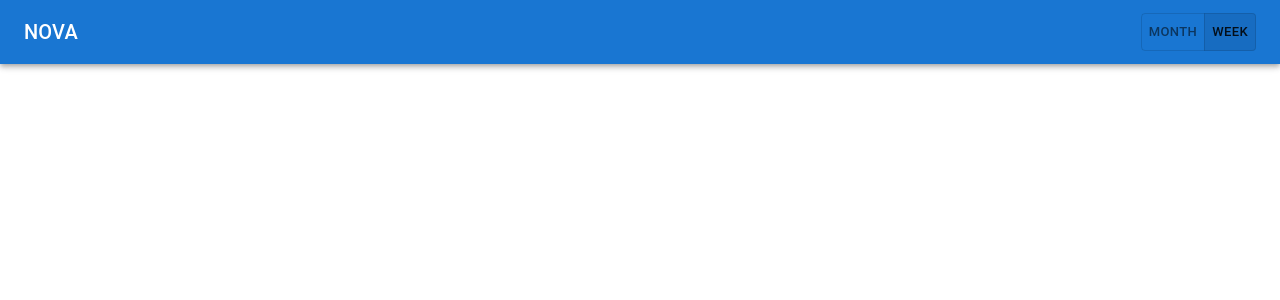
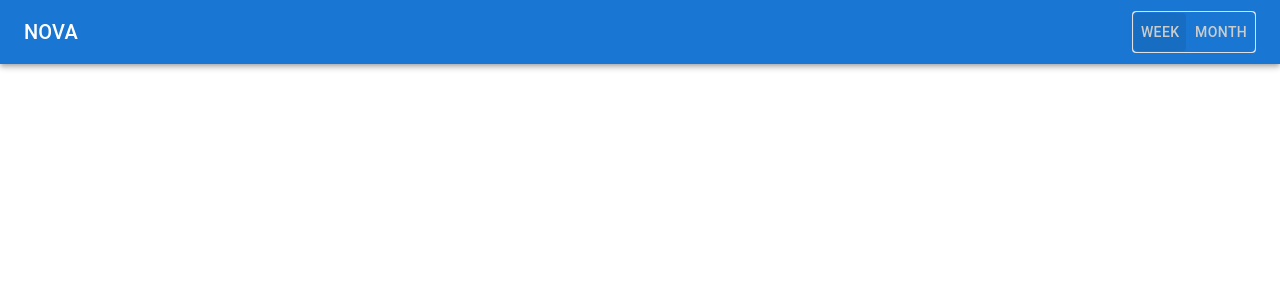
Before and after one commit to mariobsantana/nova-navbar, a React (Create React App) app in the folder navbar/: page / in a window 1280 px wide. Shown: the top 300 px of the page. Built offline with nearby package versions, Linux system fonts and the light colour scheme.

Commit message:
Modificaciones al boton

```diff
--- a/navbar/src/microcomponent/weekMonthButton/WeekMonthButton.css
+++ b/navbar/src/microcomponent/weekMonthButton/WeekMonthButton.css
@@ -0,0 +1,6 @@
+.wmbutton{
+    color: #ccc;
+}
+.wmbutton2{
+    background-color: #1976D2;
+}
--- a/navbar/src/microcomponent/weekMonthButton/WeekMonthButton.tsx
+++ b/navbar/src/microcomponent/weekMonthButton/WeekMonthButton.tsx
@@ -1,10 +1,28 @@
 import * as React from 'react';
-import Stack from '@mui/material/Stack';
+import { styled } from '@mui/material/styles';
+import Paper from '@mui/material/Paper';
 import ToggleButton from '@mui/material/ToggleButton';
 import ToggleButtonGroup from '@mui/material/ToggleButtonGroup';
+import Typography from '@mui/material/Typography';
 import './WeekMonthButton.css';
 
-export default function WeekMonthButton() {
+const StyledToggleButtonGroup = styled(ToggleButtonGroup)(({ theme }) => ({
+  '& .MuiToggleButtonGroup-grouped': {
+    margin: theme.spacing(0.1),
+    border: 0,
+    '&.Mui-disabled': {
+      border: 0,
+    },
+    '&:not(:first-of-type)': {
+      borderRadius: theme.shape.borderRadius,
+    },
+    '&:first-of-type': {
+      borderRadius: theme.shape.borderRadius,
+    },
+  },
+}));
+
+export default function CustomizedDividers() {
   const [value, setValue] = React.useState('week');
 
   const handleValue = (
@@ -21,20 +39,31 @@ export default function WeekMonthButton() {
   };
 
   return (
-    <Stack direction="row">
-      <ToggleButtonGroup
-        value={value}
-        exclusive
-        onChange={handleValue}
-        size="small"
+    <div>
+      <Paper
+        elevation={0}
+        sx={{
+          display: 'flex',
+          border: (theme) => `1px solid ${theme.palette.divider}`,
+          flexWrap: 'wrap',
+        }}
+
       >
-        <ToggleButton id="MonthButton" value="month">
-          Month
-        </ToggleButton>
-        <ToggleButton value="week">
-          Week
-        </ToggleButton>
-      </ToggleButtonGroup>
-    </Stack>
+        <StyledToggleButtonGroup
+          size="small"
+          value={value}
+          exclusive
+          onChange={handleValue}
+          className="wmbutton2"
+        >
+          <ToggleButton value="week">
+            <Typography className="wmbutton" variant='button'> Week</Typography>
+          </ToggleButton>
+          <ToggleButton value="month">
+            <Typography className="wmbutton" variant='button'> Month</Typography>
+          </ToggleButton>
+        </StyledToggleButtonGroup>
+      </Paper>
+    </div>
   );
 }
```
